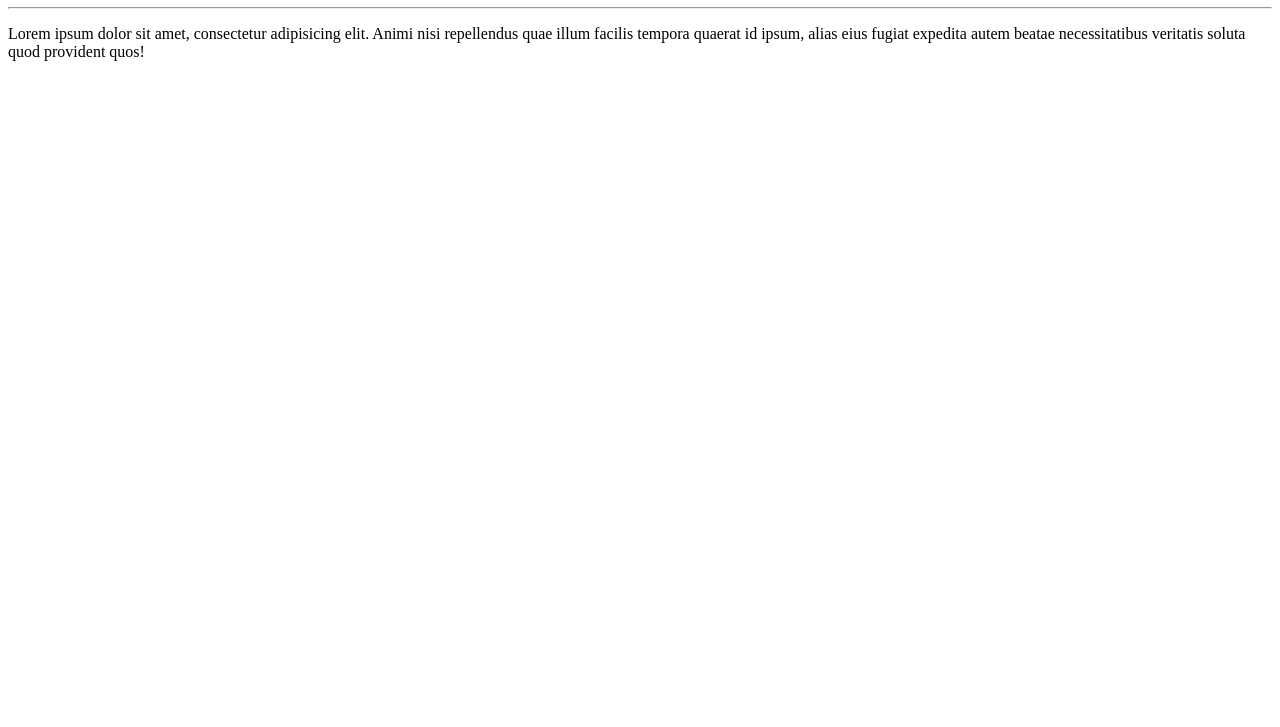
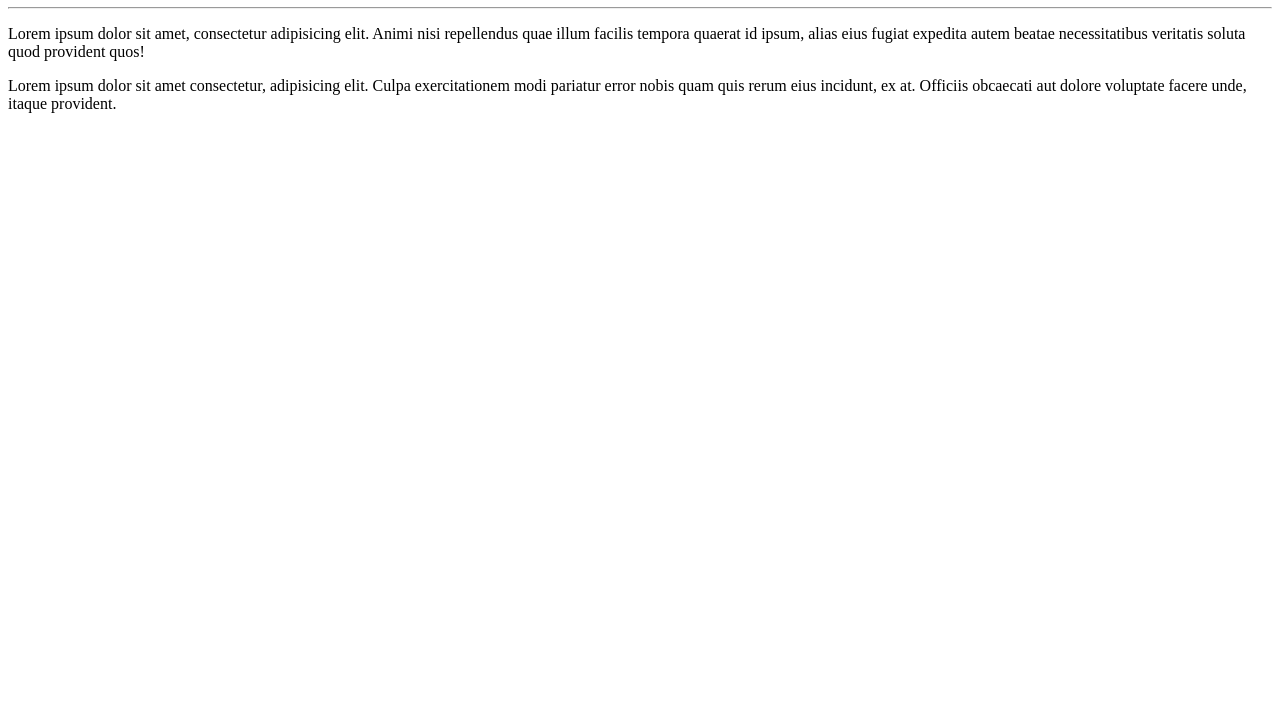
Before and after one commit to pedronunesx/Ola-Mundo, a plain HTML site: page site-exemplo/index.html in a window 1280 px wide. Shown: the part 73-800 px from the top of the page. Drawn offline with Linux system fonts and the light colour scheme.

Commit message:
Adicionei mais um Parágrafo

```diff
--- a/site-exemplo/index.html
+++ b/site-exemplo/index.html
@@ -9,5 +9,8 @@
     <h1>Olá, Mundo!</h1>
     <hr>
     <p>Lorem ipsum dolor sit amet, consectetur adipisicing elit. Animi nisi repellendus quae illum facilis tempora quaerat id ipsum, alias eius fugiat expedita autem beatae necessitatibus veritatis soluta quod provident quos!</p>
+
+    <p>Lorem ipsum dolor sit amet consectetur, adipisicing elit. Culpa exercitationem modi pariatur error nobis quam quis rerum eius incidunt, ex at. Officiis obcaecati aut dolore voluptate facere unde, itaque provident.</p>
+
 </body>
 </html>
```
